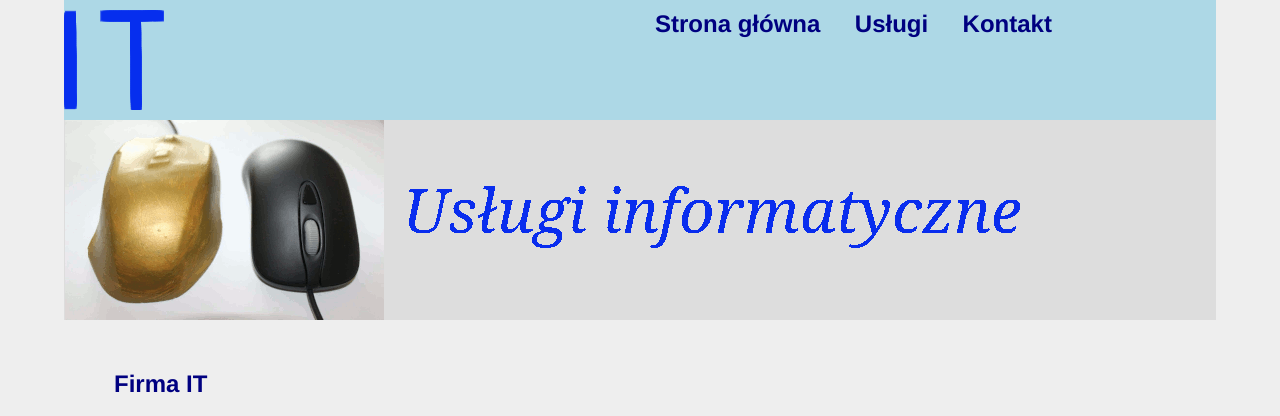
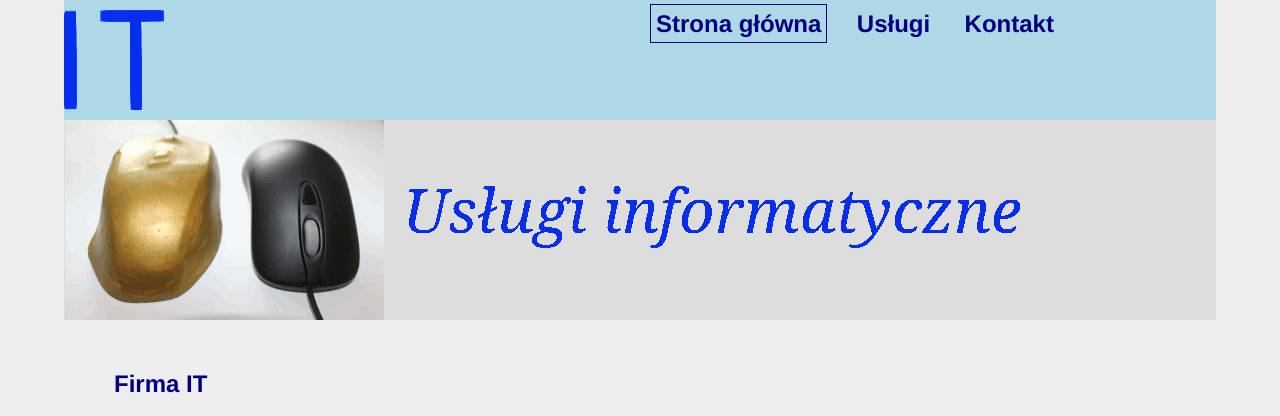
Before and after one commit to Pawi1/t19, a PHP site: page / in a window 1280 px wide, with the pointer over the restyled element. Shown: the top 416 px of the page. Run offline with PHP 8.4, Linux system fonts and the light colour scheme.

Commit message:
Update styl.css

```diff
--- a/2024.10.17/styl.css
+++ b/2024.10.17/styl.css
@@ -55,7 +55,7 @@ a
 }
 a:hover
 {
-    text-decoration: solid 1px navy;
+    border: solid 1px navy;
 }
 button
 {
```
